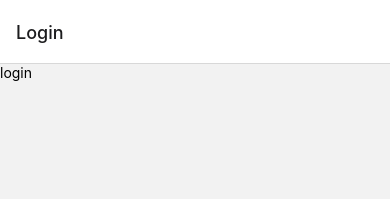
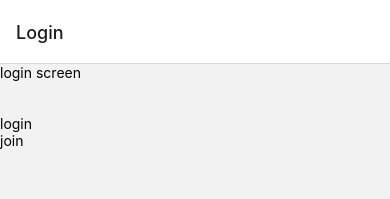
Before and after one commit to dhsongdev/coin-sns, a React Native app: screen /Login in a window 390 px wide. Shown: the top 199 px of the page. Built offline with nearby package versions, Linux system fonts and the light colour scheme.

Commit message:
login and join screen

```diff
--- a/App.js
+++ b/App.js
@@ -2,8 +2,8 @@ import React, { useEffect, useState } from 'react';
 import { NavigationContainer } from '@react-navigation/native';
 
 //components
-import InNav from './navigator/inNav';
-import OutNav from './navigator/outNav';
+import InNav from './navigator/InNav';
+import OutNav from './navigator/OutNav';
 
 export default function App() {
   const [loggedIn, setLoggedIn] = useState(false);
--- a/navigator/outNav.js
+++ b/navigator/outNav.js
@@ -1,21 +1,18 @@
 import React from 'react';
-import { View, Text } from 'react-native';
+import { View, Text, TouchableOpacity } from 'react-native';
 import { createNativeStackNavigator } from '@react-navigation/native-stack';
 
+//screens
+import Login from '../screens/Login';
+import Join from '../screens/Join';
+
 const Stack = createNativeStackNavigator();
-
-const Login = () => {
-  return (
-    <View>
-      <Text>login</Text>
-    </View>
-  );
-};
 
 export default function OutNav() {
   return (
     <Stack.Navigator>
       <Stack.Screen name="Login" component={Login} />
+      <Stack.Screen name="Join" component={Join} />
     </Stack.Navigator>
   );
 }
--- /dev/null
+++ b/screens/Join.js
@@ -0,0 +1,12 @@
+import React from 'react';
+import { View, TextInput, Button, TouchableOpacity } from 'react-native';
+
+export default function Join() {
+  return (
+    <View>
+      <TextInput />
+      <TextInput />
+      <Button title="join" />
+    </View>
+  );
+}
--- /dev/null
+++ b/screens/Login.js
@@ -0,0 +1,22 @@
+import React from 'react';
+import { View, Text, TouchableOpacity, TextInput } from 'react-native';
+
+export default function Login({ navigation: { navigate } }) {
+  return (
+    <View>
+      <Text>login screen</Text>
+      <TextInput />
+      <TextInput />
+      <TouchableOpacity onPress={() => {}}>
+        <Text>login</Text>
+      </TouchableOpacity>
+      <TouchableOpacity
+        onPress={() => {
+          navigate('Join');
+        }}
+      >
+        <Text>join</Text>
+      </TouchableOpacity>
+    </View>
+  );
+}
```
